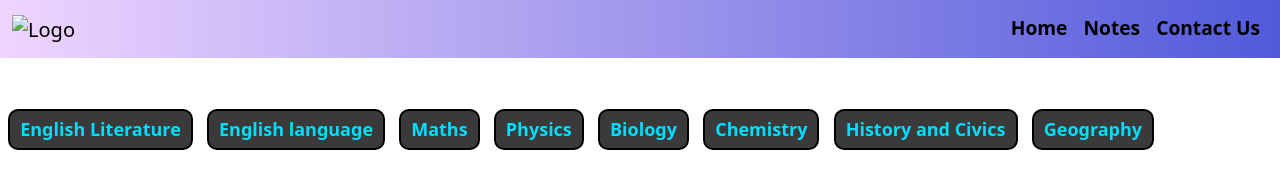
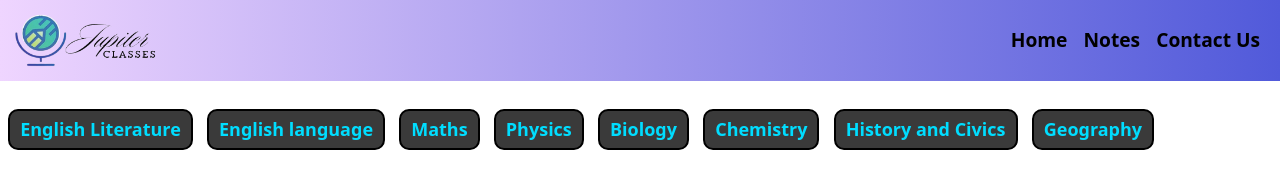
Before and after one commit to dev1234560/Website, a plain HTML site: page index.html in a window 1280 px wide. Shown: the top 188 px of the page. Drawn offline with nearby package versions, Linux system fonts and the light colour scheme.

Commit message:
Update index.html

```diff
--- a/index.html
+++ b/index.html
@@ -13,7 +13,7 @@
   <nav class="navbar fixed-top navbar-expand-lg bg-secondary " >
     <div class="container-fluid">
       <a class="navbar-brand" href="#">
-        <img src="/coaching/Jupiter-removebg-preview (1).png" alt="Logo" height="55px" width="145px">
+        <img src="Jupiter-removebg-preview (1).png" alt="Logo" height="55px" width="145px">
       </a>
       <button class="navbar-toggler" type="button" data-bs-toggle="collapse" data-bs-target="#navbarSupportedContent" aria-controls="navbarSupportedContent" aria-expanded="false" aria-label="Toggle navigation">
         <span class="navbar-toggler-icon"></span>
```
